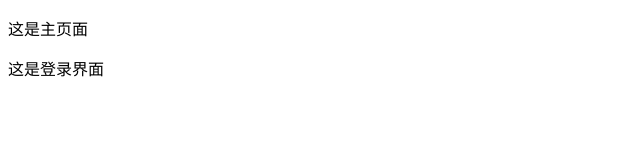
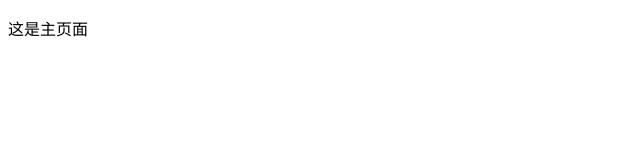
Before and after one commit to yaoqilin/angular7, an Angular app: page / in a window 1280 px wide. Shown: the top 160 px of the page, without its empty margins (0-640 px from the left). Built offline with nearby package versions, Linux system fonts and the light colour scheme.

Commit message:
添加登录路由

```diff
--- a/src/app/app-routing.module.ts
+++ b/src/app/app-routing.module.ts
@@ -1,7 +1,18 @@
 import { NgModule } from '@angular/core';
 import { Routes, RouterModule } from '@angular/router';
+import { LoginComponent } from "./component/login/login.component";
 
-const routes: Routes = [];
+const routes: Routes = [
+  {
+    path:'',
+    redirectTo:'/',
+    pathMatch:'full'
+  },
+  {
+    path:'login',
+    component:LoginComponent,
+  }
+];
 
 @NgModule({
   imports: [RouterModule.forRoot(routes)],
--- a/src/app/app.component.html
+++ b/src/app/app.component.html
@@ -1,3 +1,2 @@
 <p>这是主页面</p>
 <router-outlet></router-outlet>
-<app-login></app-login>
```
